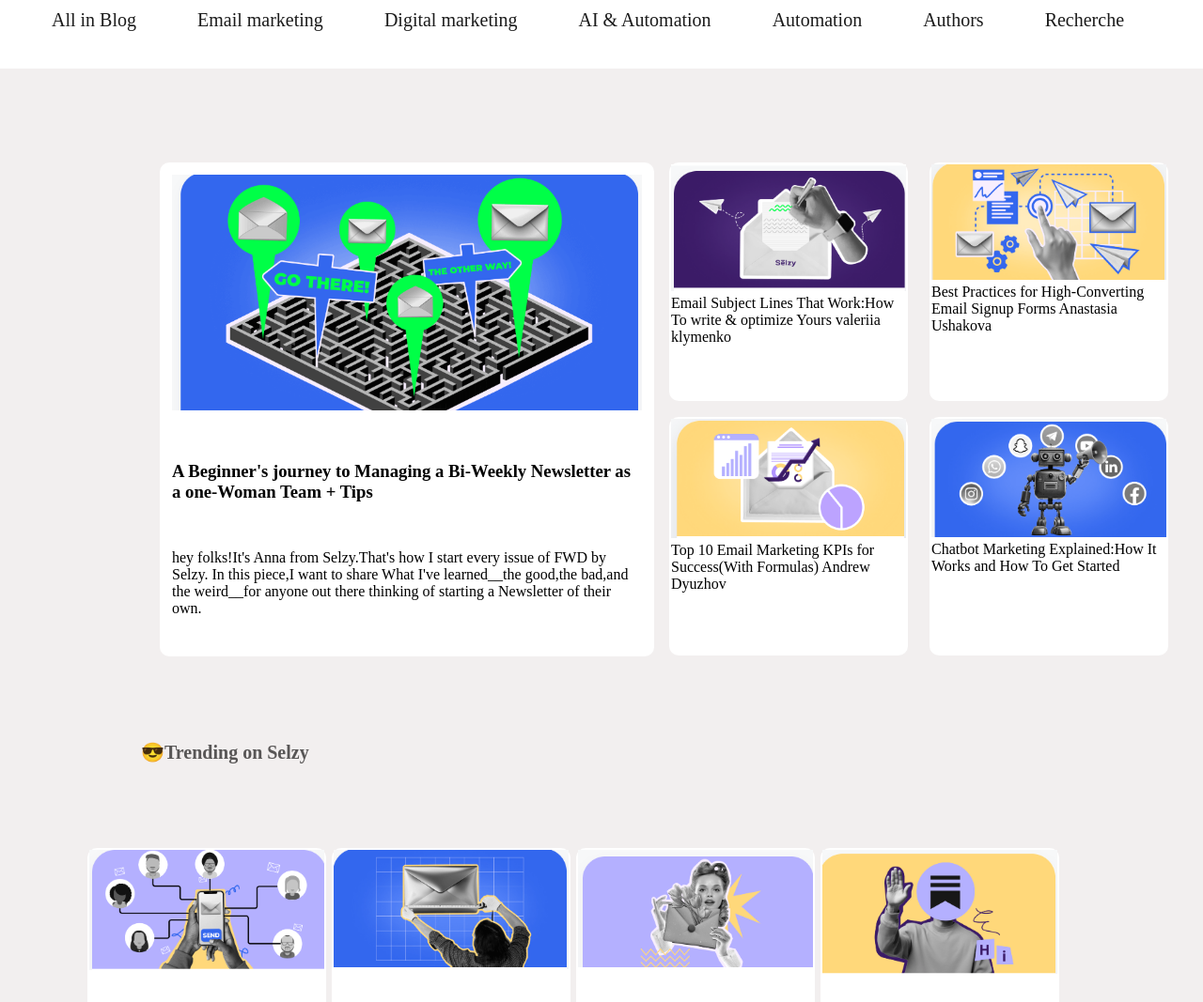
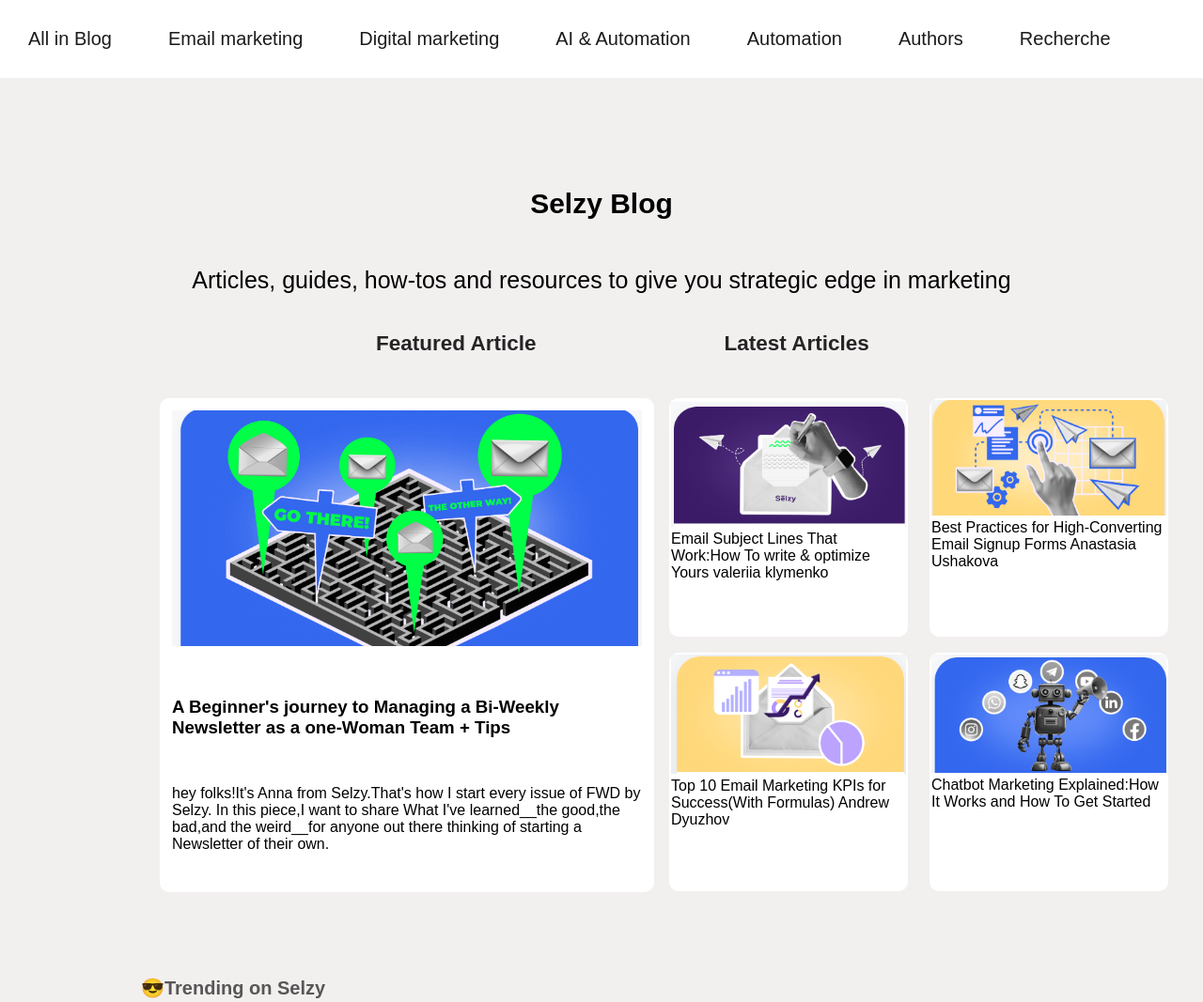
Before and after one commit to Arnauld-dev/selzy, a plain HTML site: page selzy.html in a window 1280 px wide. Shown: the top 1067 px of the page at 94% size. Drawn offline with Linux system fonts and the light colour scheme.

Commit message:
ma premier projet

```diff
--- a/selzy.html
+++ b/selzy.html
@@ -10,6 +10,10 @@
     <div class="menu1">
 
     </div>
+    <div class="header">
+        <h1>Selzy Blog</h1>
+        <p>Articles, guides, how-tos and resources to give you strategic edge in marketing</p>
+    </div>
     <div class="menu2" >
         <ul>
             <li><a href="#">All in Blog</a></li>
@@ -20,6 +24,10 @@
             <li><a href="#">Authors</a></li>
             <li><a href="#">Recherche</a></li>
         </ul>
+    </div>
+    <div class="header1">
+        <h2>Featured Article</h2>
+         <h2>Latest Articles</h2>
     </div>
 
         <div class="Articles">
@@ -36,7 +44,6 @@
                          out there thinking of starting a Newsletter
                         of their own.
                     </p>
-
                 </div>
 
 
--- a/style1.css
+++ b/style1.css
@@ -5,28 +5,42 @@
 }
 body{
     background-color: rgb(242, 239, 239);
+      font-family: Arial, Helvetica, sans-serif;
+}
+.header{
+    padding-top:200px;
+    text-align: center;
+}
+.header p{
+    padding-bottom: 40px;
+    font-size: 25px;
+
+}
+.header h1{
+    font-size: 30px;
 }
 .menu2 ul{
 list-style-type: none;
-padding: none;
-margin: none;
+padding:0;
+margin: 0;
+top: 0;
  overflow: hidden;
  background-color: white;
+ position: fixed;
+ width: 100%;
 
 }
-.menu2 ul li{
+.menu2 li{
     float:left;
-    margin-left: 45px;
-    display: block;
-     margin-bottom:30px;
 
-     padding: 10px;
 
 }
-.menu2 ul li a{
+.menu2  li a{
     font-size: 20px;
     text-decoration: none;
     color: rgb(27, 27, 27);
+    display: block;
+    padding: 30px;
 
 }
 .Articles{
@@ -36,7 +50,7 @@
  width:1200px;
   padding-left: 20px;
   margin-left: 150px;
-   margin-top: 100px;
+
 
 }
 .image1{
@@ -82,6 +96,16 @@
 
     width: 250px;
     height: 250px;
+}
+.header1{
+    display:flex;
+    flex-direction: row;
+    margin-left: 400px;
+    gap:200px;
+    margin-bottom: 45px;
+    font-size:15px;
+    color: rgb(37, 36, 36);
+
 }
 
 .image5{
```
